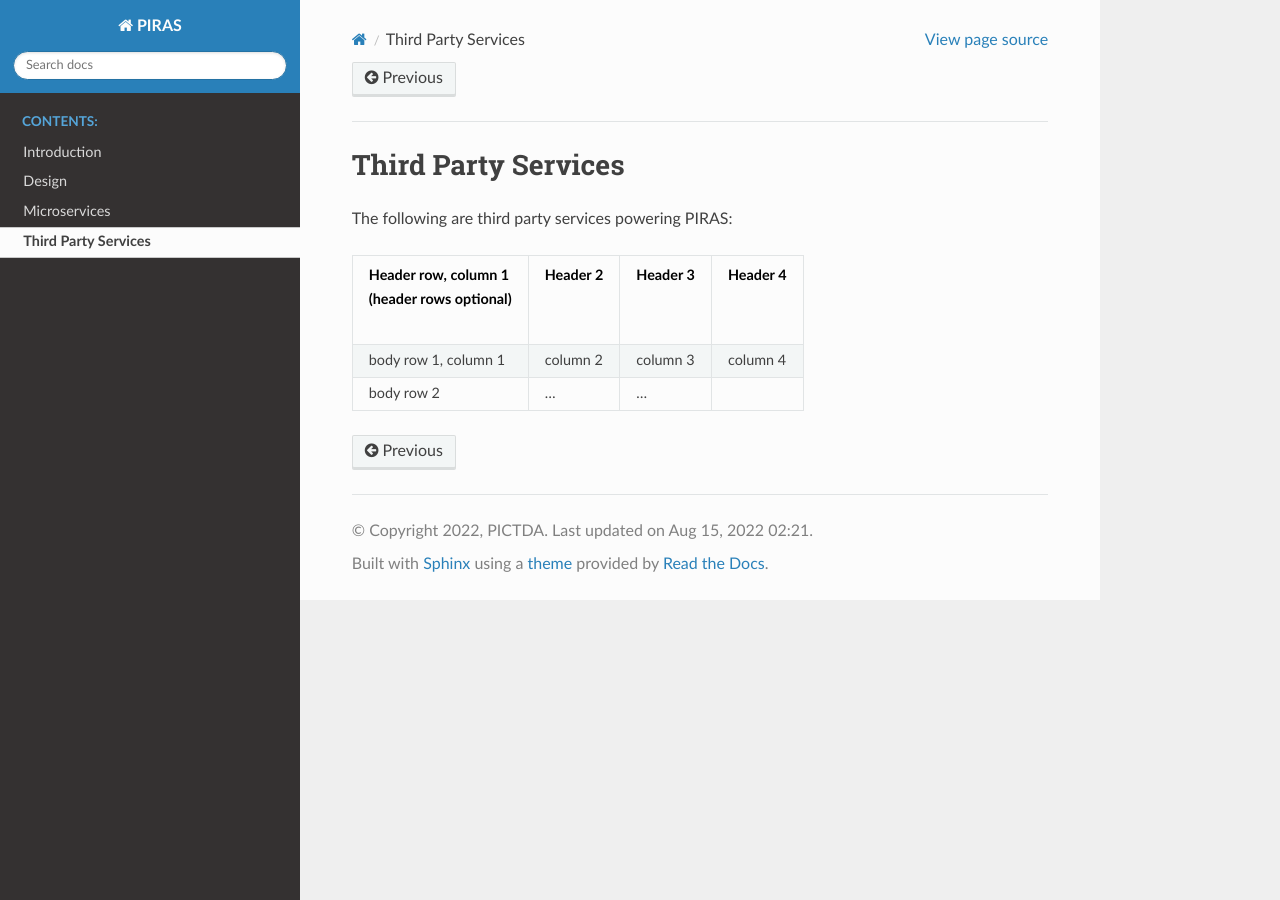
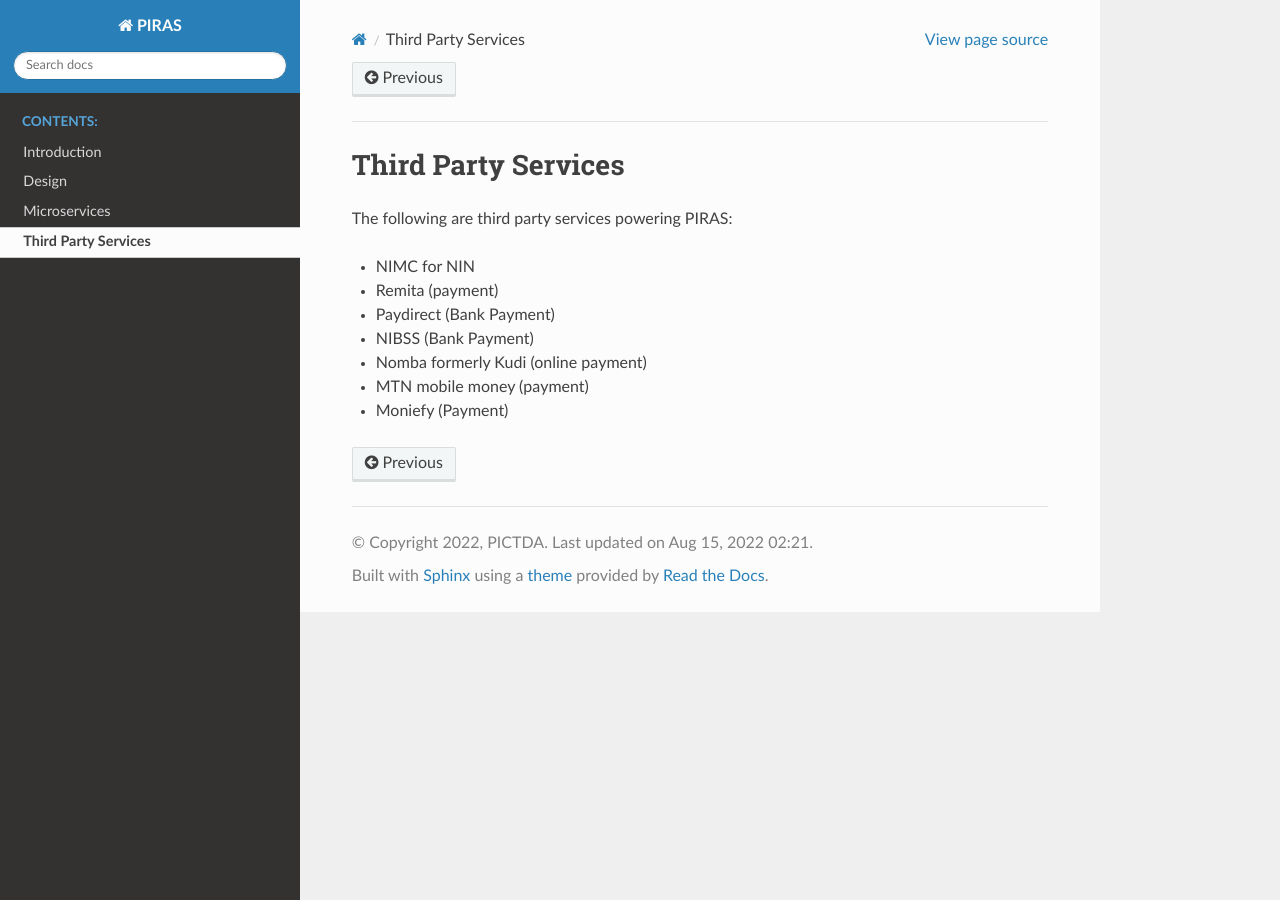
Before and after one commit to LuckyYoila/PIRAS_docs, a Sphinx documentation site: the page built from source/third_party_services/index.rst, in a window 1280 px wide. Built offline with Sphinx 7.4.7 and the Read the Docs theme 2.0.0, drawn with Linux system fonts in a browser that asks for light colours.

Commit message:
added third party services

```diff
--- a/source/_static/css/style.css
+++ b/source/_static/css/style.css
@@ -1,3 +1,3 @@
 .wy-nav-content{
-    max-width: none;
+    max-width: none !important;
 }
--- a/source/third_party_services/index.rst
+++ b/source/third_party_services/index.rst
@@ -3,11 +3,10 @@
 
 The following are third party services powering PIRAS:
 
-+-------------------------+-----------+-----------+-----------+
-|| Header row, column 1   || Header 2 || Header 3 || Header 4 |
-|| (header rows optional) ||          ||          ||          |
-+=========================+===========+===========+===========+
-| body row 1, column 1    | column 2  | column 3  | column 4  |
-+-------------------------+-----------+-----------+-----------+
-| body row 2              | ...       | ...       |           |
-+-------------------------+-----------+-----------+-----------+
+- NIMC for NIN
+- Remita (payment)
+- Paydirect (Bank Payment)
+- NIBSS (Bank Payment)
+- Nomba formerly Kudi (online payment)
+- MTN mobile money (payment)
+- Moniefy (Payment)
```
